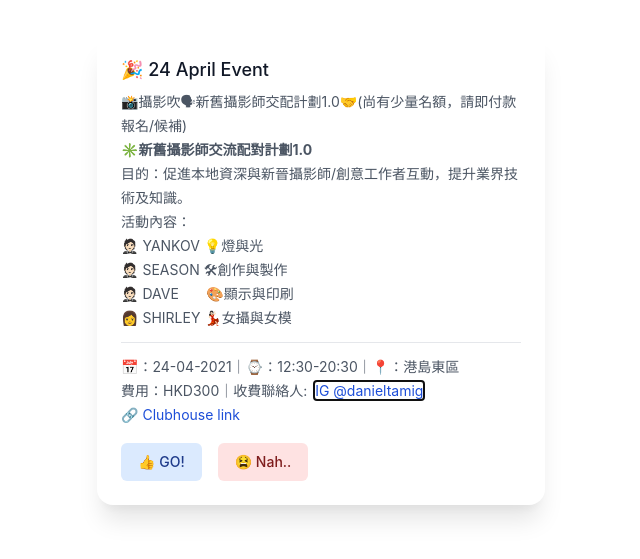
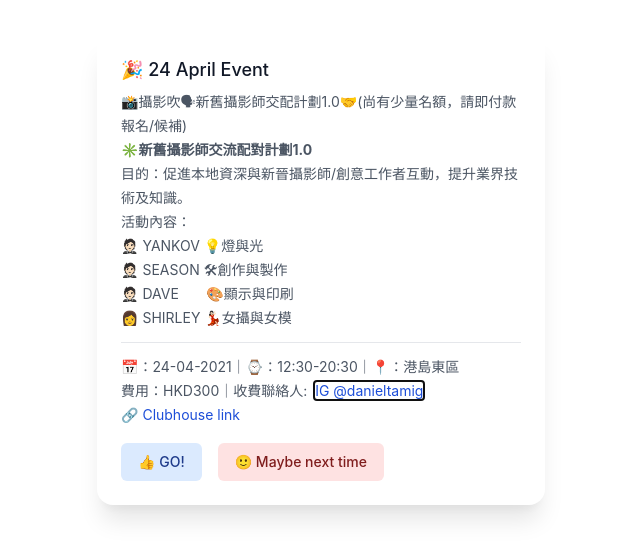
Before and after one commit to Chilap/ch-app, a Next.js app: page /popup in a window 1280 px wide. Shown: the part 131-690 px from the top of the page, without its empty margins (315-955 px from the left). Built offline with nearby package versions, Linux system fonts and the light colour scheme.

Commit message:
maybe next time

```diff
--- a/pages/popup.js
+++ b/pages/popup.js
@@ -113,7 +113,7 @@ export default function Popup() {
                   className="mx-2 inline-flex justify-center px-4 py-2 text-sm font-medium text-red-900 bg-red-100 border border-transparent rounded-md hover:bg-red-200 focus:outline-none focus-visible:ring-2 focus-visible:ring-offset-2 focus-visible:ring-red-500"
                   onClick={closeModal}
                 >
-                  😫 Nah..
+                  🙂 Maybe next time
                 </button>
               </div>
             </div>
```
